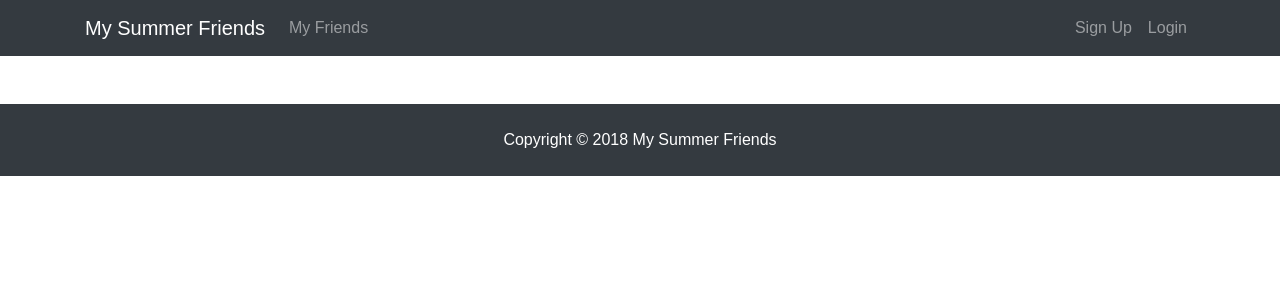
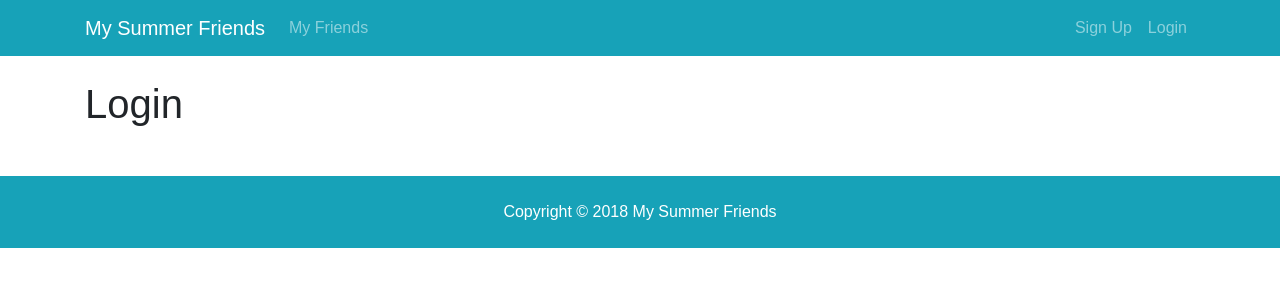
Before and after one commit to aztek56/summer_inst_mern, a React (Create React App) app in the folder client/: page /login in a window 1280 px wide. Shown: the top 300 px of the page. Built offline with nearby package versions, Linux system fonts and the light colour scheme.

Commit message:
Added new basic components to test our Router configuration.

```diff
--- a/client/src/App.js
+++ b/client/src/App.js
@@ -4,7 +4,8 @@ import { BrowserRouter as Router, Route } from 'react-router-dom';
 import Navbar from './components/layout/Navbar';
 import Footer from './components/layout/Footer';
 import Landing from './components/layout/Landing';
-
+import Register from './components/users/Register';
+import Login from './components/users/Login';
 import './App.css';
 
 class App extends Component {
@@ -14,6 +15,10 @@ class App extends Component {
             <div className="App">
                 <Navbar/>
                 <Route exact path="/" component={ Landing }/>
+                <div className="container">
+                    <Route exact path="/register" component={ Register }/>
+                    <Route exact path="/login" component={ Login }/>
+                </div>
                 <Footer/>
             </div>
         </Router>
--- a/client/src/components/layout/Footer.js
+++ b/client/src/components/layout/Footer.js
@@ -2,7 +2,7 @@ import React from 'react';
 
 export default () => {
     return(
-        <footer className="bg-dark text-white mt-5 p-4 text-center">
+        <footer className="bg-info text-white mt-5 p-4 text-center">
             Copyright &copy; {new Date().getFullYear()} My Summer Friends
         </footer>
     );
--- a/client/src/components/layout/Landing.js
+++ b/client/src/components/layout/Landing.js
@@ -1,4 +1,5 @@
 import React, {Component} from 'react';
+import { Link } from 'react-router-dom';
 
 class Landing extends Component {
     render() {
@@ -12,8 +13,8 @@ class Landing extends Component {
                                 </h1>
                                 <p className="lead"> Link with your summer friends, share posts and stay in touch!</p>
                                 <hr />
-                                <a href="#" className="btn btn-lg btn-info mr-2">Sign Up</a>
-                                <a href="#" className="btn btn-lg btn-light">Login</a>
+                                <Link to="/register" className="btn btn-lg btn-info mr-2">Sign Up</Link>
+                                <Link to="/login" className="btn btn-lg btn-light">Login</Link>
                             </div>
                         </div>
                     </div>
--- a/client/src/components/layout/Navbar.js
+++ b/client/src/components/layout/Navbar.js
@@ -1,11 +1,12 @@
 import React, { Component } from 'react';
+import { Link } from 'react-router-dom';
 
 class Navbar extends Component {
     render() {
         return(
-            <nav className="navbar navbar-expand-sm navbar-dark bg-dark mb-4">
+            <nav className="navbar navbar-expand-sm navbar-dark bg-info mb-4">
                 <div className="container">
-                    <a className="navbar-brand" href="#">My Summer Friends</a>
+                    <Link className="navbar-brand" to="/">My Summer Friends</Link>
                     <button className="navbar-toggler" type="button" data-toggle="collapse" data-target="#mobile-nav">
                         <span className="navbar-toggler-icon"></span>
                     </button>
@@ -20,10 +21,10 @@ class Navbar extends Component {
 
                         <ul className="navbar-nav ml-auto">
                             <li className="nav-item">
-                                <a className="nav-link" href="#">Sign Up</a>
+                                <Link className="nav-link" to="/register">Sign Up</Link>
                             </li>
                             <li className="nav-item">
-                                <a className="nav-link" href="#">Login</a>
+                                <Link className="nav-link" to="/login">Login</Link>
                             </li>
                         </ul>
                     </div>
--- /dev/null
+++ b/client/src/components/users/Login.js
@@ -0,0 +1,13 @@
+import React, { Component } from 'react';
+
+class Login extends Component {
+    render() {
+        return (
+            <div>
+                <h1>Login</h1>
+            </div>
+        );
+    }
+}
+
+export default Login;
--- /dev/null
+++ b/client/src/components/users/Register.js
@@ -0,0 +1,13 @@
+import React, { Component } from 'react';
+
+class Register extends Component {
+    render() {
+        return (
+            <div>
+                <h1>Register</h1>
+            </div>
+        );
+    }
+}
+
+export default Register;
```
